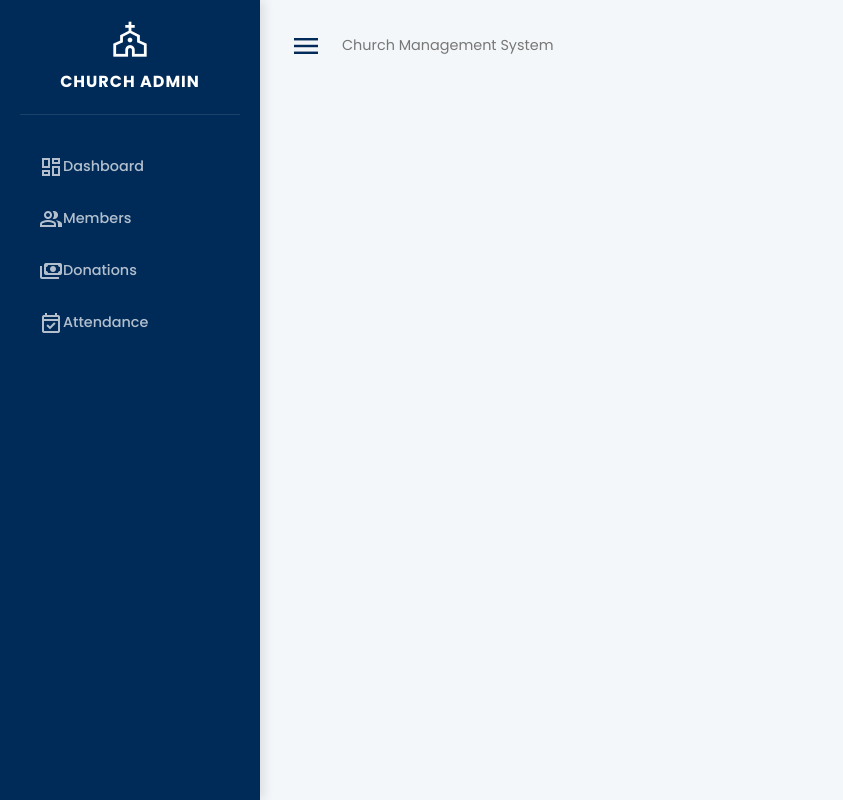
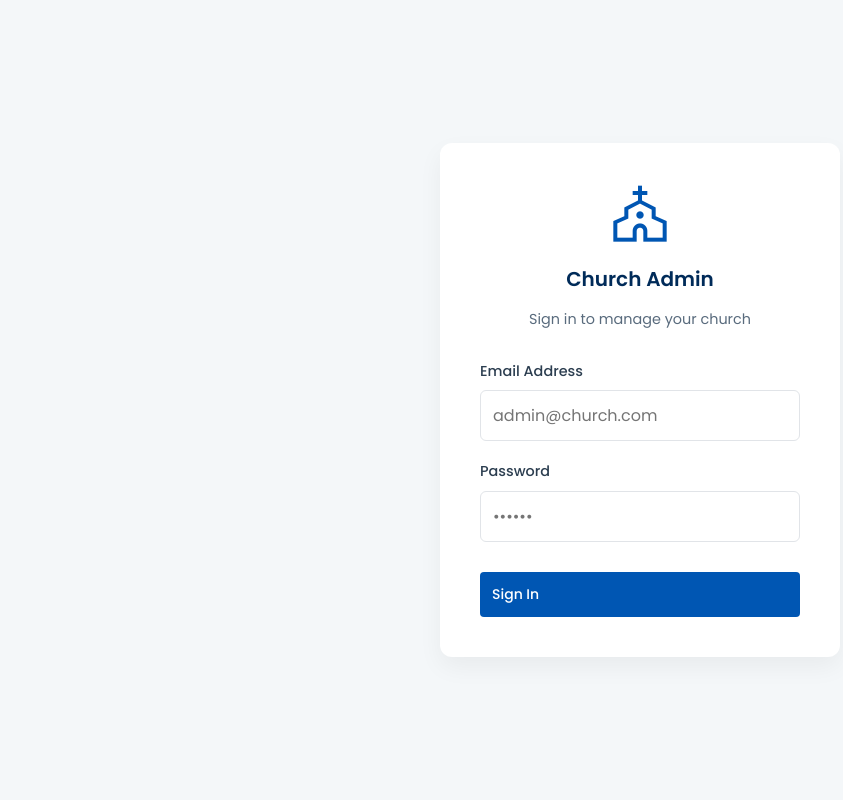
Before and after one commit to Joshtech-netizen/ChurchMgtSystem, a React (Create React App) app in the folder frontend/: page /login in a window 1280 px wide. Shown: the whole page, without its empty margins (0-843 px from the left). Built offline with nearby package versions, Linux system fonts and the light colour scheme.

Commit message:
feat: Enhance App component with user authentication flow and layout management

```diff
--- a/frontend/src/App.js
+++ b/frontend/src/App.js
@@ -1,48 +1,59 @@
-import React, { useState } from 'react';
-import { BrowserRouter as Router, Routes, Route } from 'react-router-dom';
+import React, { useContext, useState } from 'react';
+import { BrowserRouter as Router, Routes, Route, Navigate } from 'react-router-dom';
+import { AuthProvider, AuthContext } from './context/AuthContext';
 import Sidebar from './components/Sidebar';
+import Login from './components/Login';
 import Dashboard from './components/Dashboard';
 import MemberList from './components/MemberList';
 import DonationList from './components/DonationList';
-import AttendancePage from './components/AttendancePage'; // Make sure this is imported
+import AttendancePage from './components/AttendancePage';
 import './App.css';
 
-function App() {
-  // State to track if sidebar is visible
+// A wrapper component to handle the Layout logic
+const AppLayout = () => {
+    const { user, logout } = useContext(AuthContext);
     const [isSidebarOpen, setIsSidebarOpen] = useState(true);
 
-  const toggleSidebar = () => {
-    setIsSidebarOpen(!isSidebarOpen);
-  };
+    // If user is NOT logged in, show Login Page
+    if (!user) {
+        return (
+            <Routes>
+                <Route path="/login" element={<Login />} />
+                <Route path="*" element={<Navigate to="/login" />} />
+            </Routes>
+        );
+    }
 
+    // If user IS logged in, show the App Layout
     return (
-    <Router>
         <div className="App" style={{display: 'flex'}}>
-
-        {/* Pass state to Sidebar */}
             <Sidebar isOpen={isSidebarOpen} />
 
-        {/* Adjust Main Content based on sidebar state */}
             <div
                 className="main-content"
                 style={{
                     flex: 1,
-                // If sidebar is open, push content 260px. If closed, 0px.
                     marginLeft: isSidebarOpen ? '260px' : '0',
                     width: '100%'
                 }}
             >
-           {/* Top Bar with the Menu Button */}
-           <div style={{marginBottom: '20px', display: 'flex', alignItems: 'center'}}>
-                <button onClick={toggleSidebar} className="menu-btn" title="Toggle Sidebar">
-                    <span className="material-symbols-outlined" style={{fontSize: '2rem', color: '#002b59'}}>
-                        menu
+               {/* Header Bar */}
+               <div style={{marginBottom: '20px', display: 'flex', justifyContent: 'space-between', alignItems: 'center'}}>
+                    <div style={{display: 'flex', alignItems: 'center'}}>
+                        <button onClick={() => setIsSidebarOpen(!isSidebarOpen)} className="menu-btn">
+                            <span className="material-symbols-outlined" style={{fontSize: '2rem', color: 'var(--sidebar-blue)'}}>menu</span>
+                        </button>
+                        <h4 style={{marginLeft: '15px', color: '#777', fontWeight: '400'}}>Church Management System</h4>
+                    </div>
+
+                    <div style={{display: 'flex', alignItems: 'center', gap: '10px'}}>
+                        <span style={{fontWeight: '500', color: 'var(--sidebar-blue)'}}>
+                            Hi, {user.first_name}
                         </span>
+                        <button onClick={logout} className="btn" style={{background: '#ffebee', color: '#c62828', padding: '5px 10px'}}>
+                            Logout
                         </button>
-                {/* Optional: Add a Title or Breadcrumb next to the button */}
-                <h4 style={{marginLeft: '15px', color: '#777', fontWeight: '400'}}>
-                   Church Management System
-                </h4>
+                    </div>
                </div>
 
                <Routes>
@@ -50,10 +61,21 @@ function App() {
                  <Route path="/members" element={<MemberList />} />
                  <Route path="/donations" element={<DonationList />} />
                  <Route path="/attendance" element={<AttendancePage />} />
+                 {/* Redirect any unknown route to dashboard */}
+                 <Route path="*" element={<Navigate to="/" />} />
                </Routes>
             </div>
         </div>
+    );
+};
+
+function App() {
+  return (
+    <AuthProvider>
+        <Router>
+            <AppLayout />
         </Router>
+    </AuthProvider>
   );
 }
 
```
Lines whose indentation alone changed are shown as unchanged.
